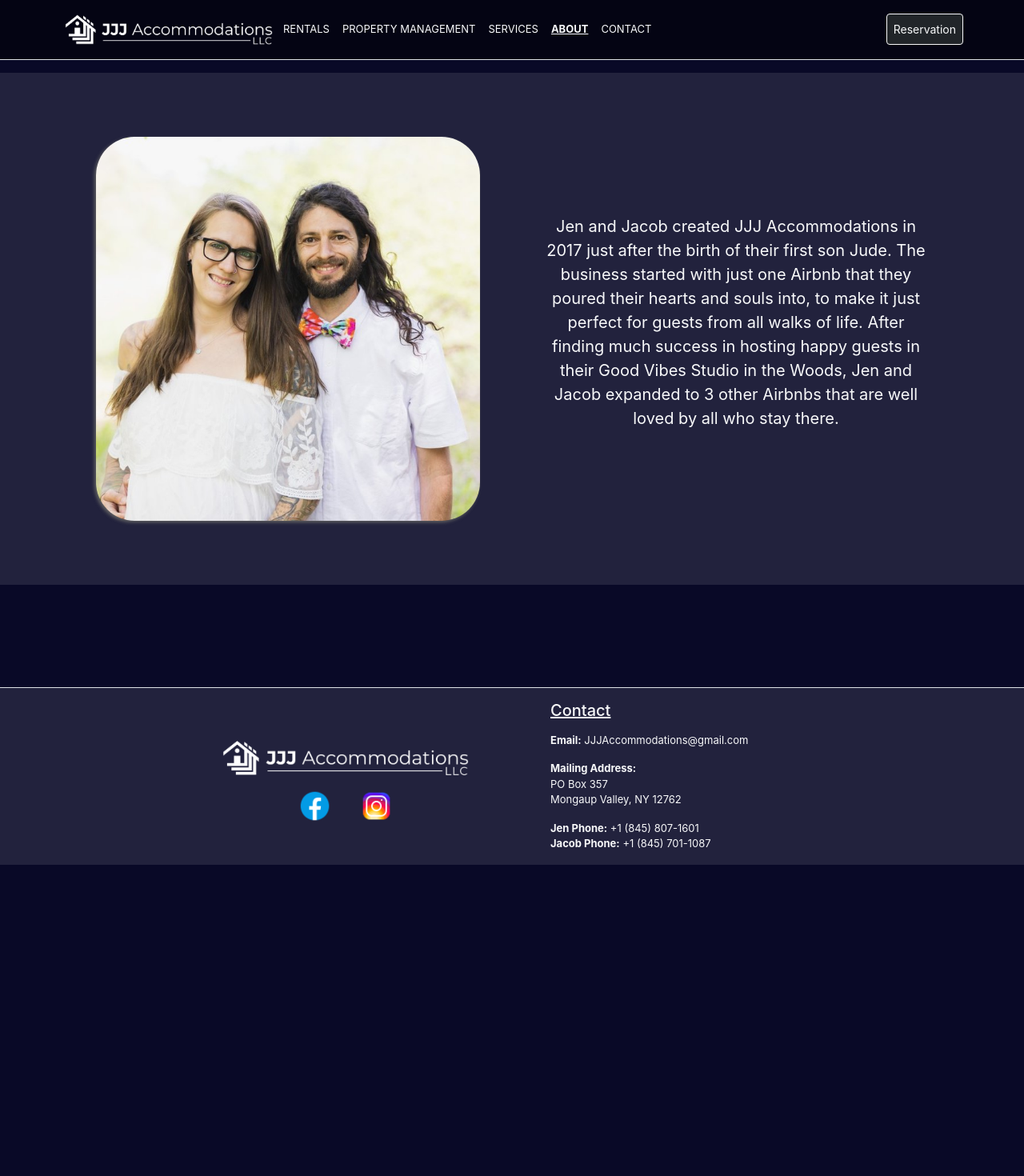
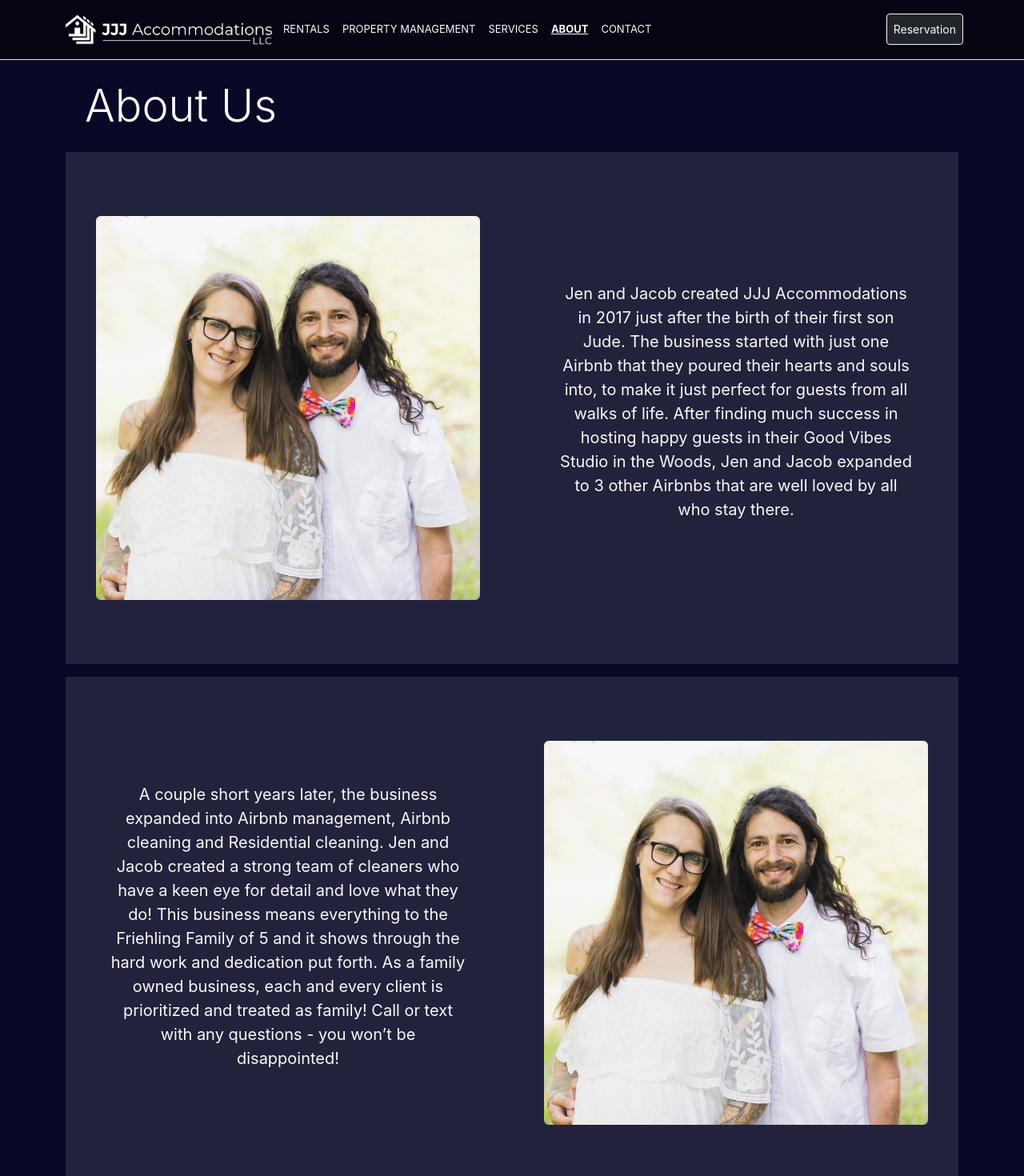
Before and after one commit to Jon-Grabowski/jjj-accommodations, a React (Create React App) app: page /about in a window 1280 px wide. Shown: the top 1470 px of the page at 80% size. Before the commit the page ends 1081 px from the top, so only its background shows below. Built offline with nearby package versions, Linux system fonts and the light colour scheme.

Commit message:
about styling and second section

```diff
--- a/src/components/About/About.js
+++ b/src/components/About/About.js
@@ -5,12 +5,25 @@ import { aboutText1, aboutText2 } from './utilityAbout'
 function About() {
 
     return (
+        <div className='container-xl'>
+            <p className='display-4 text-start mt-2 m-lg-4 m-0'>About Us</p>
             <div id='about-wrapper' className='mt-3 d-flex flex-wrap align-items-center justify-content-center'>
-                <img src='../images/about/j&j1-crop-sq.jpg' alt='Jen and Jake' className='about-image-1'/>
+                <div className='about-image-1'>
+                    <img src='../images/about/j&j1-crop-sq.jpg' alt='Jen and Jake' className='w-100 rounded'/>
+                </div>
                 <div className='about-text fs-5'>
-                    <p>{aboutText1}</p>
+                    <p className='px-3'>{aboutText1}</p>
                 </div>
             </div>
+            <div id='about-wrapper' className='mt-3 d-flex flex-wrap align-items-center justify-content-center'>
+                <div className='about-text fs-5'>
+                    <p className='px-3'>{aboutText2}</p>
+                </div>
+                <div className='about-image-1'>
+                    <img src='../images/about/j&j1-crop-sq.jpg' alt='Jen and Jake' className='w-100 rounded'/>
+                </div>
+            </div>
+        </div>
     )
 }
 
--- a/src/components/About/about.css
+++ b/src/components/About/about.css
@@ -6,8 +6,6 @@
 
 .about-image-1{
     max-width: 30rem;
-    border-radius: 10%;
-    box-shadow: -2px 2px 4px rgb(97, 97, 97);
 }
 
 .about-text{
```
